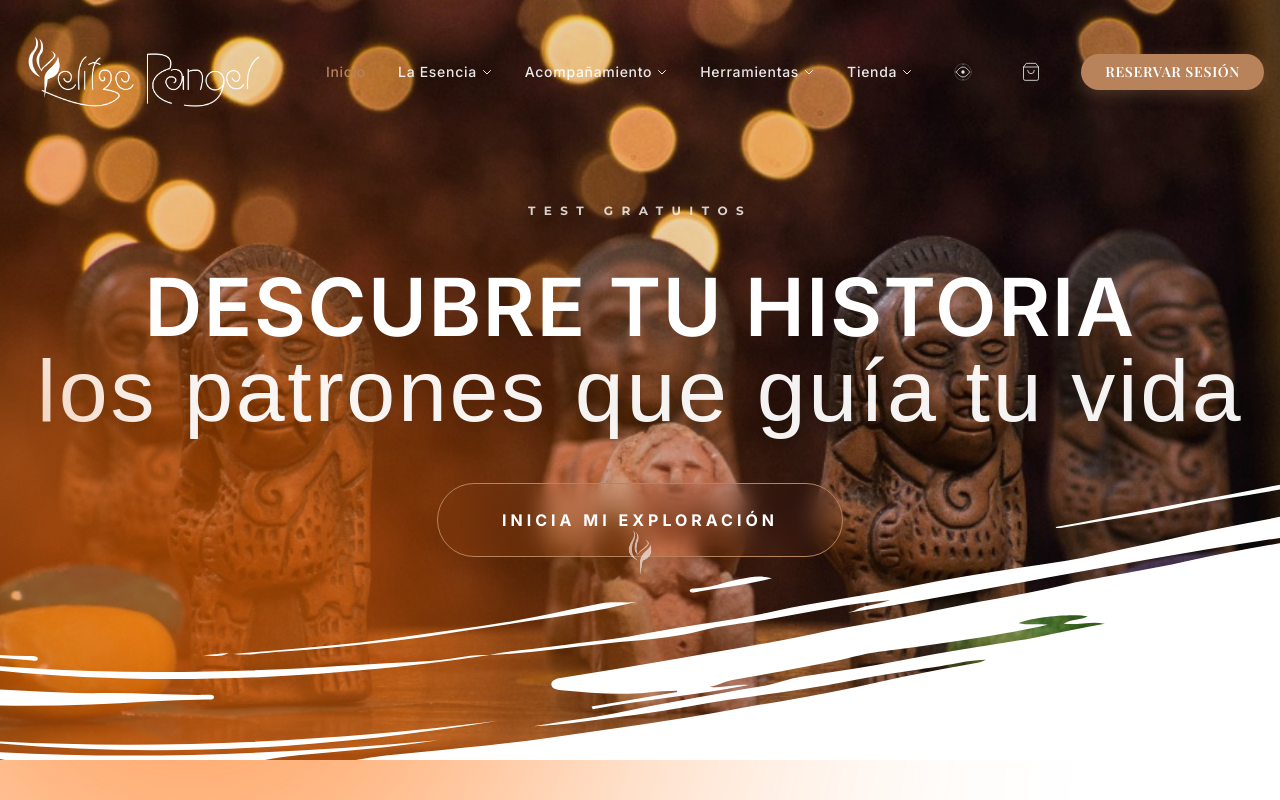
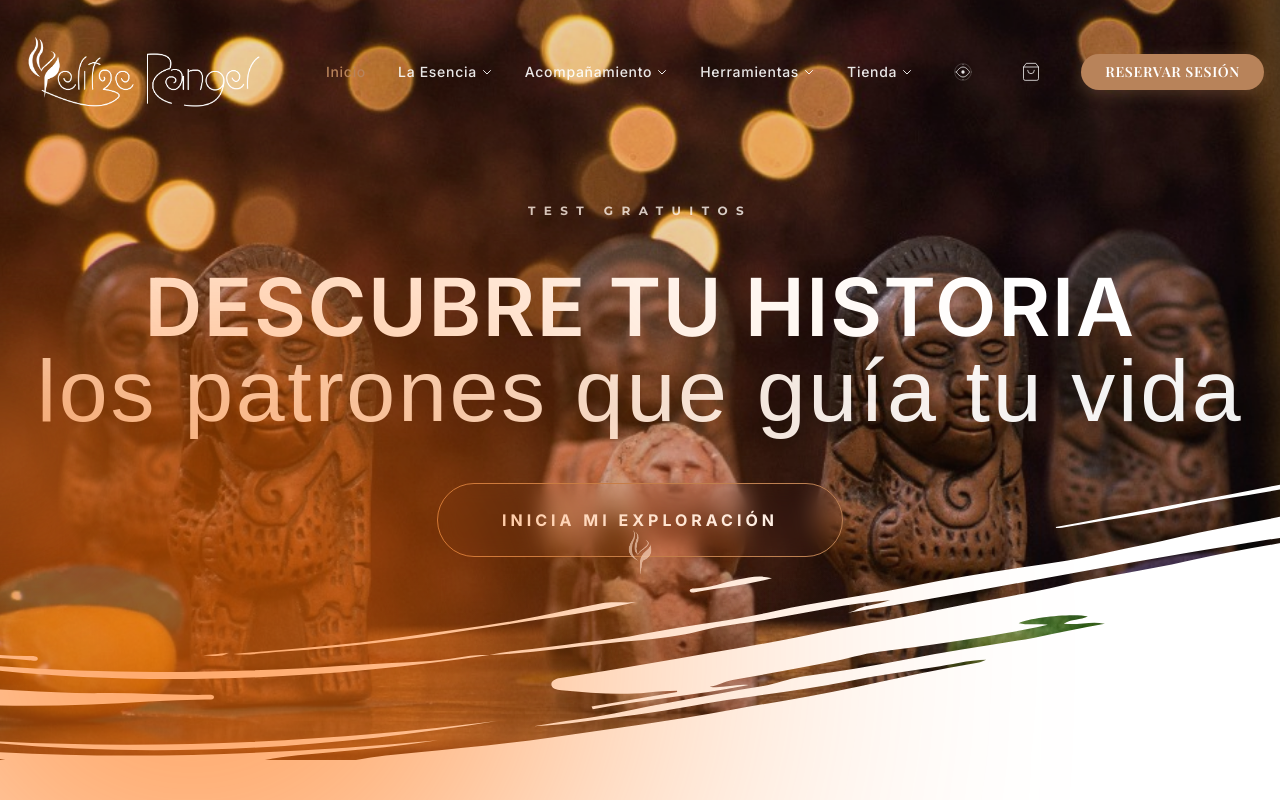
Before and after one commit to yelitzerangeloficialweb-max/yelitze-rangel-web, a Next.js app: page / in a window 1280 px wide. Shown: the top 800 px of the page. Built offline with nearby package versions, Linux system fonts and the light colour scheme; a web font is replaced by a local one.

Commit message:
Elevar z-index del blur para que este encima de la linea blanca (z-50)

```diff
--- a/components/home/NewHero.tsx
+++ b/components/home/NewHero.tsx
@@ -25,7 +25,7 @@ export default function NewHero() {
             </div>
 
             {/* Atmosphere - Intense 95% blur on bottom left (Moved outside the overflow-hidden container so it spills to the next section) */}
-            <div className="absolute -bottom-[20%] -left-[15%] w-[60%] h-[70%] bg-[#FF6B00]/95 blur-[200px] rounded-full pointer-events-none" />
+            <div className="absolute -bottom-[20%] -left-[15%] w-[60%] h-[70%] bg-[#FF6B00]/95 blur-[200px] rounded-full pointer-events-none z-50" />
 
             {/* Content Container */}
             <div className="container mx-auto px-4 relative z-10 text-center text-white">
```
